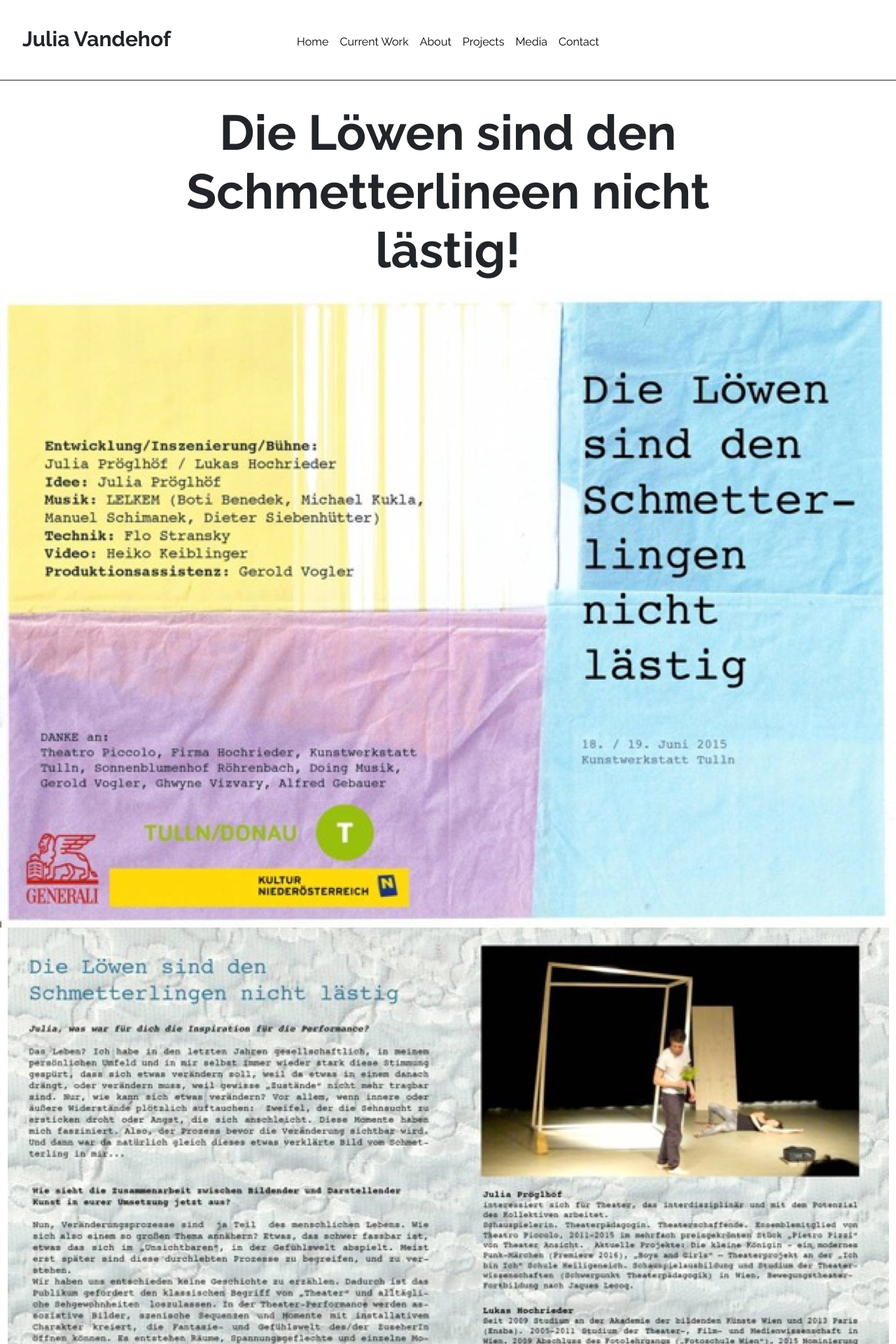
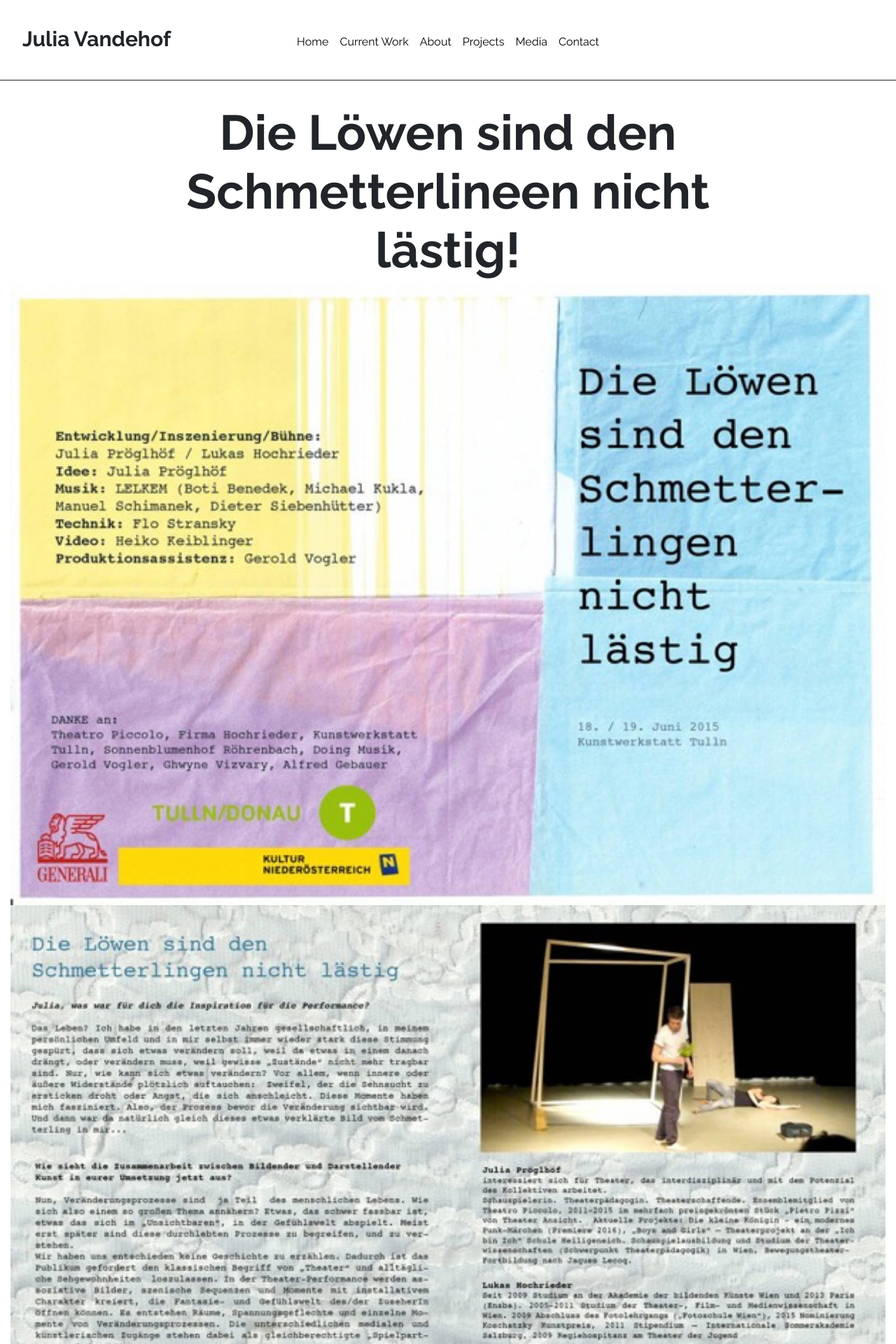
Before and after one commit to matteocarpi/julia, a Jekyll site: the page built from _posts/2019-03-05-die-löwen-sind-den-schmetterlineen-nicht-lästig.md, in a window 1280 px wide. Shown: the top 1920 px of the page at 70% size. Built offline with Jekyll 4.4.1, drawn with Linux system fonts in a browser that asks for light colours.

Commit message:
styling post page

```diff
--- a/_layouts/post.html
+++ b/_layouts/post.html
@@ -7,8 +7,12 @@
   <h3 class="post-subtitle">{{ page.sub_title }}</h3>
   <div class="main_pictures">
     {% for item in page.main_pictures %}
-      <img src="{{ item }}" alt="">
+      <img class="main_picture"src="{{ item }}" alt="">
     {% endfor %}
+  </div>
+
+  <div class="post_description">
+    <p>{{ page.description | markdownify }}</p>
   </div>
 
   <div class="post_gallery">
--- a/_sass/post.scss
+++ b/_sass/post.scss
@@ -3,7 +3,8 @@
     display: flex;
     flex-direction: column;
     align-items: center;
-    // max-width: 1250px;
+    max-width: 1250px;
+    margin: 2rem auto 0 auto;
 }
 .main_pictures {
   display: flex;
@@ -12,9 +13,21 @@
   margin: 0 2rem;
   max-width: 1250px;
 }
+.main_picture {
+  max-width: 1250px;
+}
 h2.post-title {
     max-width: 800px;
     text-align: center;
+    margin: 0;
+}
+h3.post-subtitle {
+    font-style: italic;
+}
+.post_description {
+  max-width: 800px;
+  margin: 2rem auto;
+
 }
 .secondary_gallery {
     display: flex;
--- a/_sass/universal.scss
+++ b/_sass/universal.scss
@@ -22,6 +22,10 @@
 h3 {
   font-size: 30px;
   font-weight: 700;
+}
+p {
+  font-size: 20px;
+  line-height: 1.5;
 }
 img {
   object-fit: contain;
```
